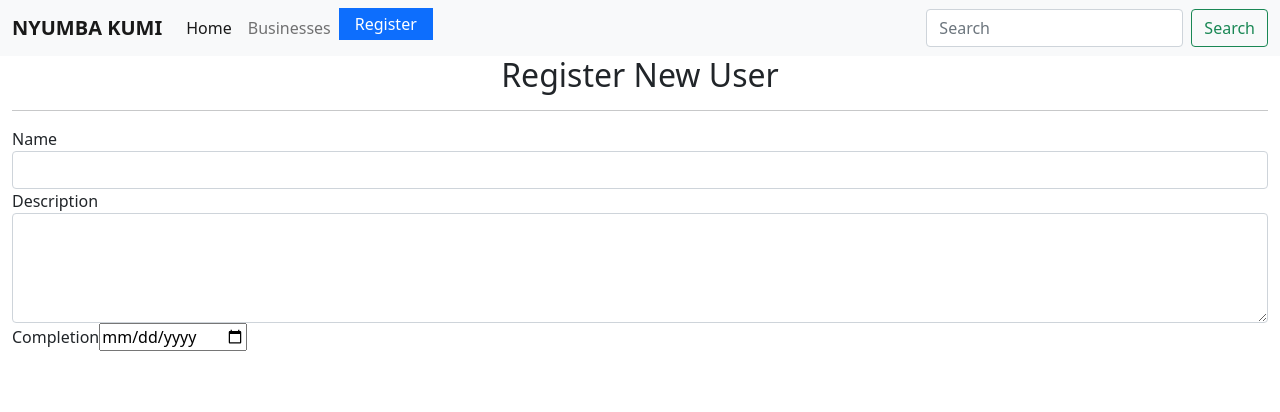
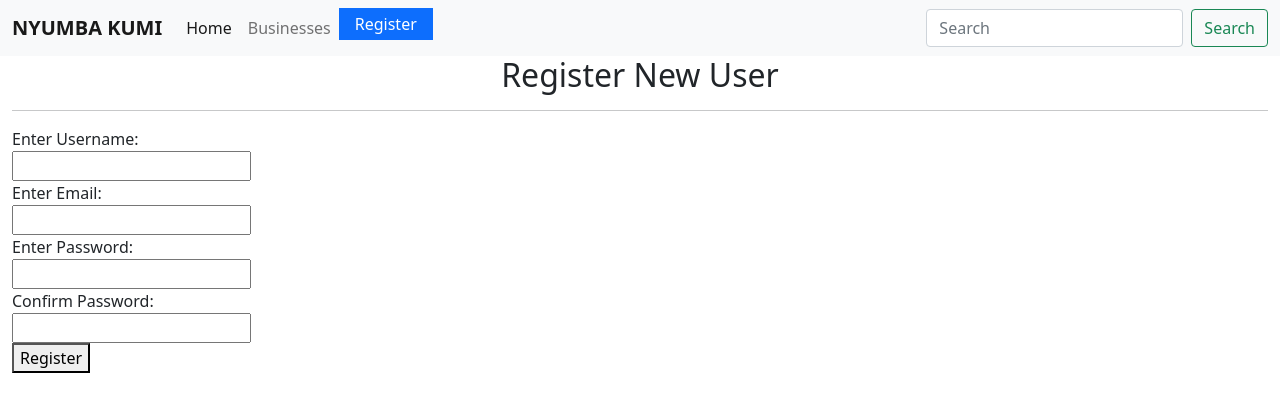
Before and after one commit to Alice-Githui/Neighbourhood-Watch-FE, an Angular app in the folder Hood/: page /registration in a window 1280 px wide. Shown: the top 412 px of the page. Built offline with nearby package versions, Linux system fonts and the light colour scheme.

Commit message:
Create forms to create a new user

```diff
--- a/Hood/services/createuser.service.ts
+++ b/Hood/services/createuser.service.ts
@@ -1,15 +1,18 @@
 import { Injectable } from '@angular/core';
-import {HttpClient} from '@angular/common/http'
+import {HttpClient} from '@angular/common/http';
+import {Observable} from 'rxjs';
 
 @Injectable({
   providedIn: 'root'
 })
 export class CreateuserService {
+  userData: any;
 
   api_link:string='http://localhost:8000/';
   constructor(private http:HttpClient) { }
 
-  // getRegistration(){
-  //   return this.http.get(this.api_link + `register/`)
-  // }
+  registerUser(userData: any):Observable<any>{
+    return this.http.post(this.api_link + `register/`, userData)
+  }
+
 }
--- a/Hood/src/app/app.module.ts
+++ b/Hood/src/app/app.module.ts
@@ -2,6 +2,7 @@ import { NgModule } from '@angular/core';
 import { BrowserModule } from '@angular/platform-browser';
 import {HttpClientModule} from '@angular/common/http';
 import {FormsModule} from  '@angular/forms';
+
 
 import { AppRoutingModule } from './app-routing.module';
 import { AppComponent } from './app.component';
--- a/Hood/src/app/businesses/businesses.component.html
+++ b/Hood/src/app/businesses/businesses.component.html
@@ -4,6 +4,6 @@
         <p>{{business.name}}</p>
         <p>{{business.email}}</p>
         <!-- <p>{{business.location}}</p> -->
-        <p>{{business.user}}</p>
+        <!-- <p>{{business.user}}</p> -->
     </li>
 </ul>
--- a/Hood/src/app/registration/registration.component.html
+++ b/Hood/src/app/registration/registration.component.html
@@ -1,21 +1,14 @@
 <div class="container-fluid">
     <h2 class="text-center">Register New User</h2>
     <hr>
-    <form>
-        <div class="form-group">
-            <label for="name">Name</label>
-            <input type="text" required class="form-control" id="name">
-        </div>
-        <div class="form-group">
+    <label for="username">Enter Username:</label><br>
+    <input [(ngModel)] = "register.username"><br>
+    <label for="email">Enter Email:</label><br>
+    <input [(ngModel)]="register.email"><br>
+    <label for="password">Enter Password:</label><br>
+    <input [(ngModel)]="register.password" type="password"><br>
+    <label for="confirmpassword">Confirm Password:</label><br>
+    <input [(ngModel)]="register.confirmpassword" type="password"><br>
 
-            <label for="description">Description</label>
-            <textarea class="form-control" id="description" rows="4" required></textarea>
-
-        </div>
-        <div class="form-group">
-            <label for="complete">Completion</label>
-            <input type='date' id="complete" required>
-
-        </div>
-    </form>
+    <button (click)=registerUser()>Register</button>
 </div>
--- a/Hood/src/app/registration/registration.component.ts
+++ b/Hood/src/app/registration/registration.component.ts
@@ -1,5 +1,5 @@
 import { Component, OnInit } from '@angular/core';
-import {CreateuserService} from '../../../services/createuser.service'
+import {CreateuserService} from '../../../services/createuser.service';
 
 @Component({
   selector: 'app-registration',
@@ -7,19 +7,28 @@ import {CreateuserService} from '../../../services/createuser.service'
   styleUrls: ['./registration.component.css']
 })
 export class RegistrationComponent implements OnInit {
-  users:any;
+  register:any;
 
-  constructor(private createuserservice:CreateuserService) { }
+
+  constructor(private createUserService:CreateuserService) { }
 
   ngOnInit(): void {
-    // this.Registration();
+    this.register={
+      username: '',
+      email:'',
+      password:'',
+      confirmpassword:''
+    }
   }
 
-  // Registration(){
-  //   this.createuserservice.getRegistration().subscribe(users =>{
-  //     this.users=users;
-  //     console.log(this.users);
-  //   })
-  // }
+  registerUser(){
+    this.createUserService.registerUser(this.register).subscribe(
+      response =>{
+        alert('User' + this.register.username + 'has been created')
+      },
+      error => console.log('error', error)
+    ) ;
+  }
+
 
 }
```
